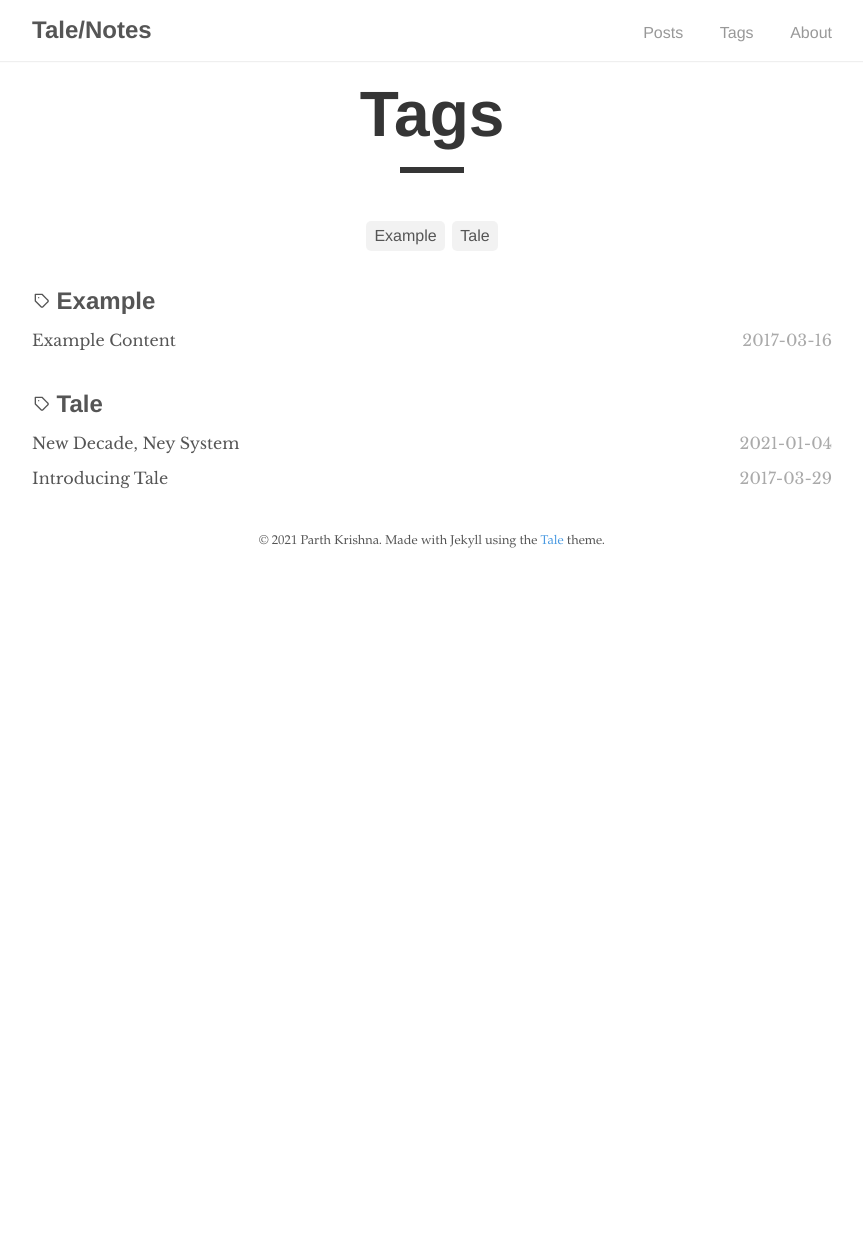
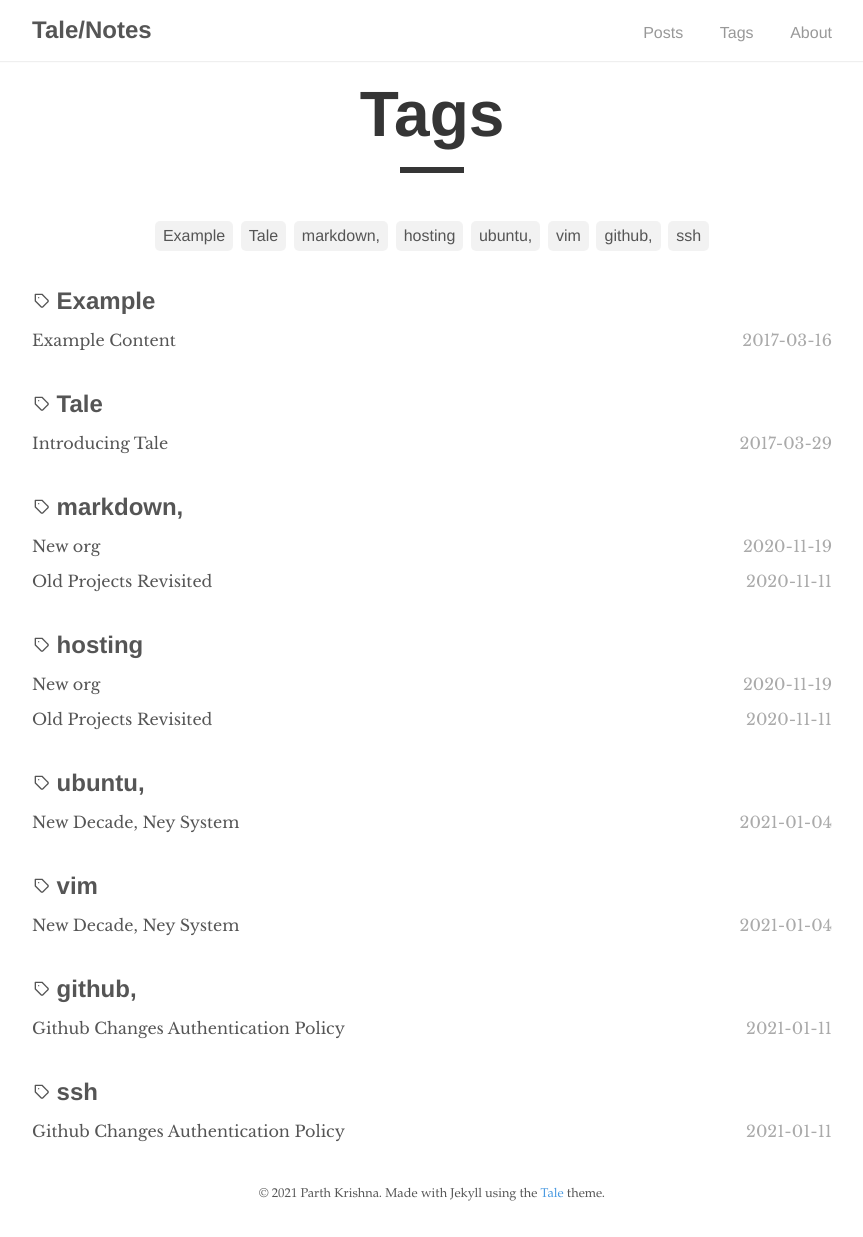
Before and after one commit to learnxtoday/learnxtoday.github.io, a Jekyll site: the page built from _pages/tags.html, in a window 1280 px wide. Shown: the whole page, without its empty margins (208-1071 px from the left). Built offline with Jekyll 4.4.1, drawn with Linux system fonts in a browser that asks for light colours; before the commit the page ends 900 px from its top, so only the background shows below that.

Commit message:
Renamed blog posts

```diff
--- a/_posts/surge.md
+++ b/_posts/2020-11-11-surge.md
@@ -1,8 +1,9 @@
 ---
+layout: post
 title: Old Projects Revisited
 author: thenerdsuperuser
 date: '2020-11-11'
-layout: post
+tags: markdown, hosting
 ---
 
 So, I found out that my old websites are still hosted on surge.sh so, i thought, why not git them.
--- a/_posts/learn.md
+++ b/_posts/2020-11-19-learn.md
@@ -3,6 +3,7 @@ title: New org
 author: thenerdsuperuser
 date: '2020-11-19'
 layout: post
+tags: markdown, hosting
 ---
 
 So I created a new organization called [Learn X Today](https://learn.thenerdsuperuser.xyz). Actually I made it 4 days ago, but I created a subdomain on my main website today. Just finished enforcing https after the TLS certificate got verified.
--- a/_posts/2021-01-04-new-decade-new-system.md
+++ b/_posts/2021-01-04-new-decade-new-system.md
@@ -3,7 +3,7 @@ layout: post
 title: New Decade, Ney System
 author: thenerdsuperuser
 date: '2021-01-04'
-tags: Tale
+tags: ubuntu, vim
 ---
 
 so i formatted my laptop again, and this time i am going for the generic programmer setup.
--- a/_posts/ssh-auth.md
+++ b/_posts/2021-01-11-ssh-auth.md
@@ -3,6 +3,7 @@ title: Github Changes Authentication Policy
 author: thenerdsuperuser
 date: '2021-01-11'
 layout: post
+tags: github, ssh
 ---
 
 WTF Github, I ended up writing this whole blog post again. ugh.
```
Also changed, not shown: _posts/lex.md (deleted, +0 -8 lines).
